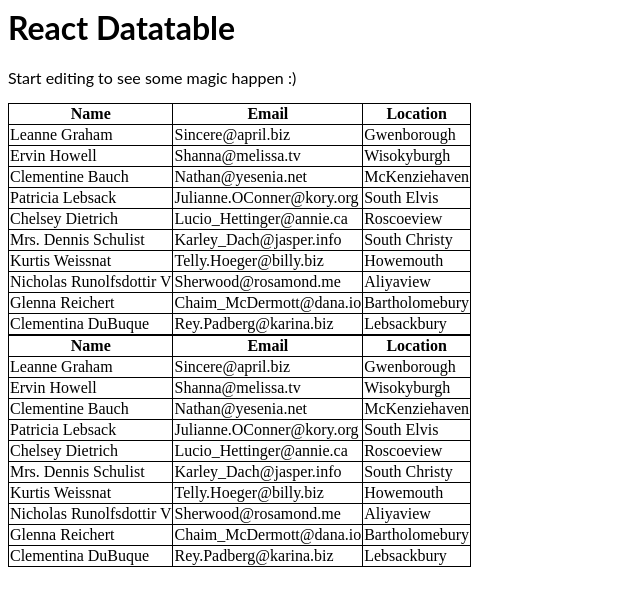
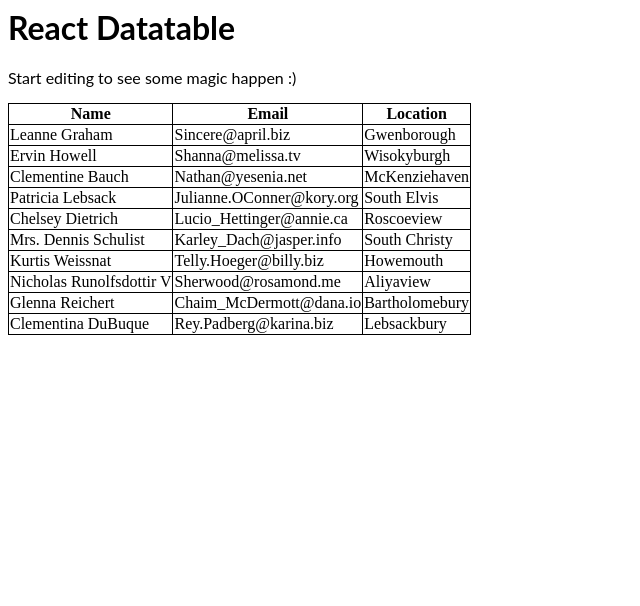
Before and after one commit to JustDaire/React-Datatable, a React (Create React App) app: page / in a window 1280 px wide. Shown: the top 606 px of the page, without its empty margins (0-640 px from the left). Built offline with nearby package versions, Linux system fonts and the light colour scheme.

Commit message:
2 files modified

```diff
--- a/src/Customers.tsx
+++ b/src/Customers.tsx
@@ -2,40 +2,10 @@ import React from 'react';
 import Table from './components/Datatable/Table';
 import Users from './data/users.json';
 
-function TableRow() {
-  // Create table row element
-  let rows: any = [];
-  for (let i = 0; i <= Users.length; i++) {
-    // Prevent the config from loading the element twice
-    if (Users[i]) {
-      rows.push(
-        <tr>
-          <td>{Users[i].name}</td>
-          <td>{Users[i].email}</td>
-          <td>{Users[i].address.city}</td>
-        </tr>
-      );
-    }
-  }
-  return rows;
-}
-
 const Customers = () => {
   return (
     <>
-      <Table />
-      <table className="table table-bordered">
-        <thead>
-          <tr>
-            <th>Name</th>
-            <th>Email</th>
-            <th>Location</th>
-          </tr>
-        </thead>
-        <tbody>
-          <TableRow />
-        </tbody>
-      </table>
+      <Table data={Users}/>
     </>
   );
 };
--- a/src/components/Datatable/Table.tsx
+++ b/src/components/Datatable/Table.tsx
@@ -18,7 +18,16 @@ function TableRows({ value }) {
       );
     }
   }
-  return rows;
+
+  // return rows;
+
+  return value.map((row) => (
+    <tr key={row.name}>
+      <td>{row.name}</td>
+      <td>{row.email}</td>
+      <td>{row.address.city}</td>
+    </tr>
+  ));
 }
 
 function TableHeaders({ headers }) {
@@ -37,13 +46,13 @@ function TableHeaders({ headers }) {
   );
 }
 
-function Table() {
+function Table({ data }) {
   return (
     <>
       <table>
         <TableHeaders headers={headers} />
         <tbody>
-          <TableRows value={Users} />
+          <TableRows value={data} />
         </tbody>
       </table>
     </>
```
